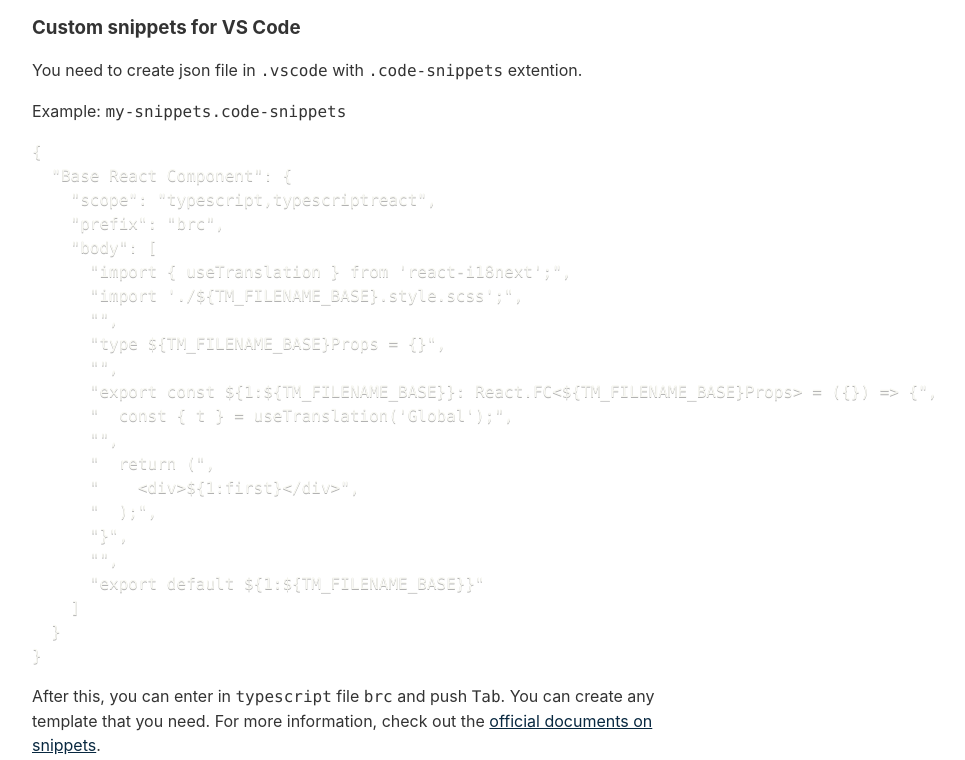
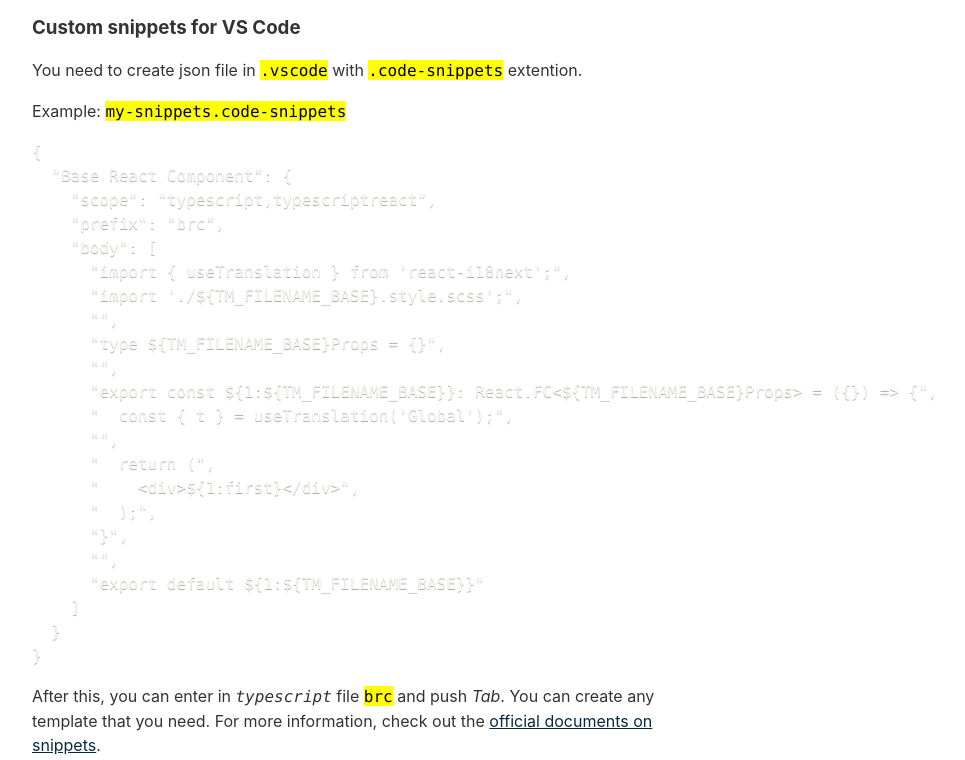
Before and after one commit to wnetking/wnetking.github.io, an Eleventy site: page content/blog/how-to-increase-coding-speed.md in a window 1280 px wide. Shown: the part 1430-2190 px from the top of the page, without its empty margins (282-1247 px from the left). Built offline with nearby package versions, Linux system fonts and the light colour scheme; Eleventy itself is replaced by a stand-in of ours; code samples lack their colours; files that its build step writes are made by us from their sources.

Commit message:
update article

````diff
--- a/content/blog/how-to-increase-coding-speed.md
+++ b/content/blog/how-to-increase-coding-speed.md
@@ -49,9 +49,9 @@ For codding, I use VS Code and the best snippets plugin for React is [ES7+ React
 
 ### Custom snippets for VS Code
 
-You need to create json file in `.vscode` with `.code-snippets` extention.
+You need to create json file in <mark>`.vscode`</mark> with <mark>`.code-snippets`</mark> extention.
 
-Example: `my-snippets.code-snippets`
+Example: <mark>`my-snippets.code-snippets`</mark>
 
 ```json
 {
@@ -78,7 +78,7 @@ Example: `my-snippets.code-snippets`
 }
 ```
 
-After this, you can enter in `typescript` file `brc` and push `Tab`.
+After this, you can enter in _`typescript`_ file <mark>`brc`</mark> and push _Tab_.
 You can create any template that you need. For more information, check out the [official documents on snippets](https://code.visualstudio.com/docs/editor/userdefinedsnippets#_create-your-own-snippets).
 
 ## 3. Use AI helper
````
